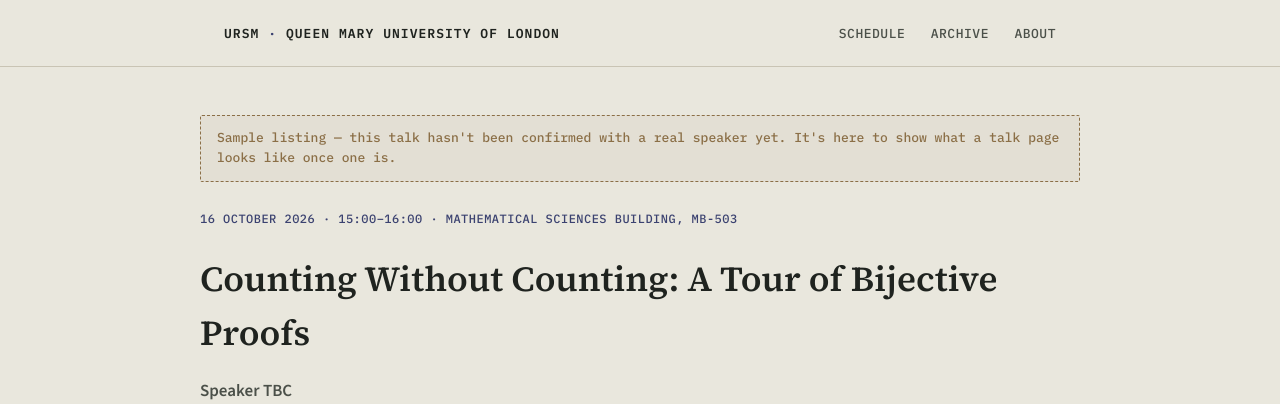
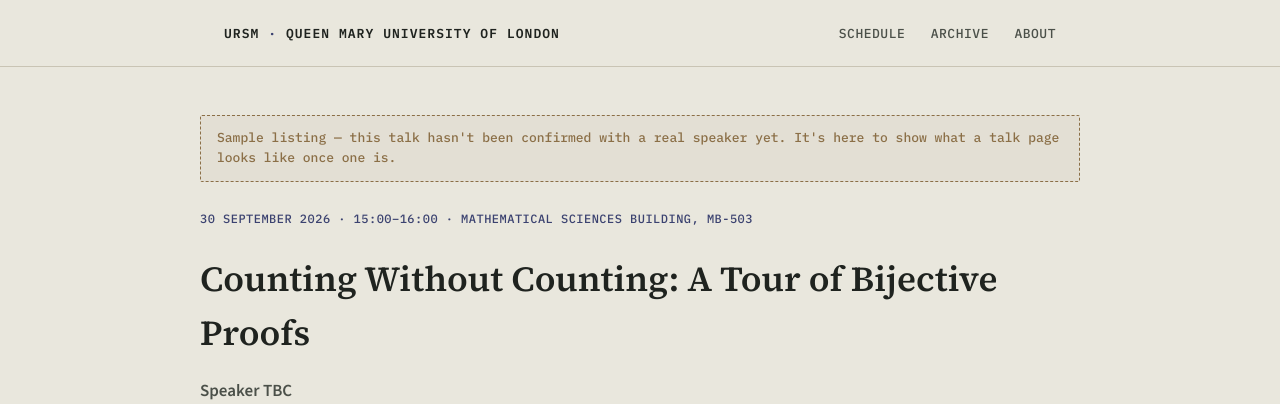
Before and after one commit to QMUL-UGRS/ugrs-26-27, a Jekyll site: the page built from _talks/2026-09-30-bijective-proofs.md, in a window 1280 px wide. Shown: the top 404 px of the page. Built offline with Jekyll 4.4.1, drawn with Linux system fonts in a browser that asks for light colours.

Commit message:
Remove archived sample listing, align upcoming placeholders to real schedule
- Delete the fictional past placeholder talk from _talks/ so the
  Archive page shows only real history, no sample entries
- Move the 3 upcoming placeholder talks to the actual schedule dates:
  23 Sep, 30 Sep, and 7 Oct 2026 (all Wednesdays)

Co-Authored-By: Claude Sonnet 5 <noreply@anthropic.com>

```diff
--- a/_talks/2026-10-16-bijective-proofs.md
+++ b/_talks/2026-09-30-bijective-proofs.md
@@ -2,7 +2,7 @@
 title: "Counting Without Counting: A Tour of Bijective Proofs"
 speaker: "Speaker TBC"
 placeholder: true
-date: 2026-10-16
+date: 2026-09-30
 abstract: >
   Sometimes the cleanest way to prove two quantities are equal isn't to compute
   either of them — it's to find a matching between the two sets they count. This
```
Also changed, not shown: _talks/2026-03-13-diophantine-non-existence.md (deleted, +0 -15 lines), _talks/2026-09-23-shapes-hidden-in-data-tda.md (renamed from _talks/2026-10-09-shapes-hidden-in-data-tda.md, +1 -1 lines), _talks/2026-10-07-random-walks-that-remember.md (renamed from _talks/2026-11-06-random-walks-that-remember.md, +1 -1 lines).
